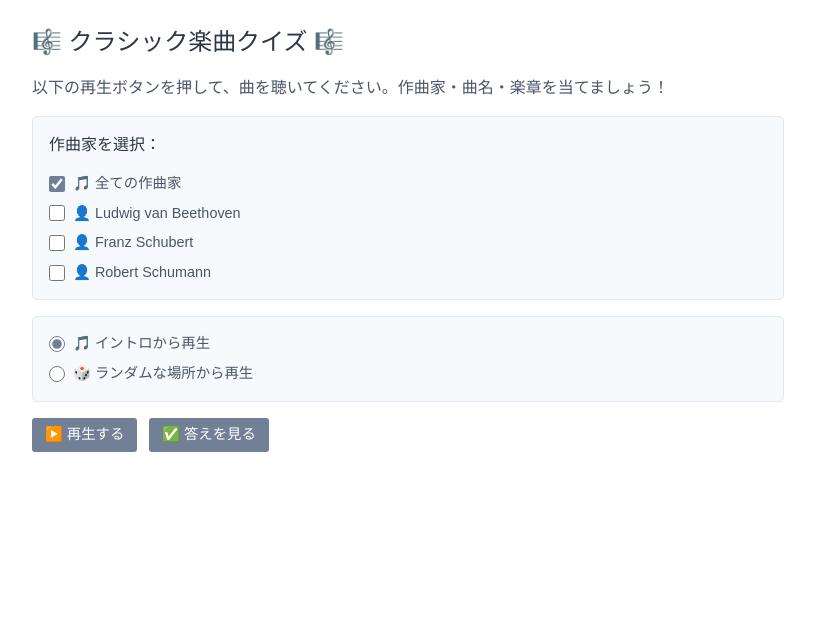
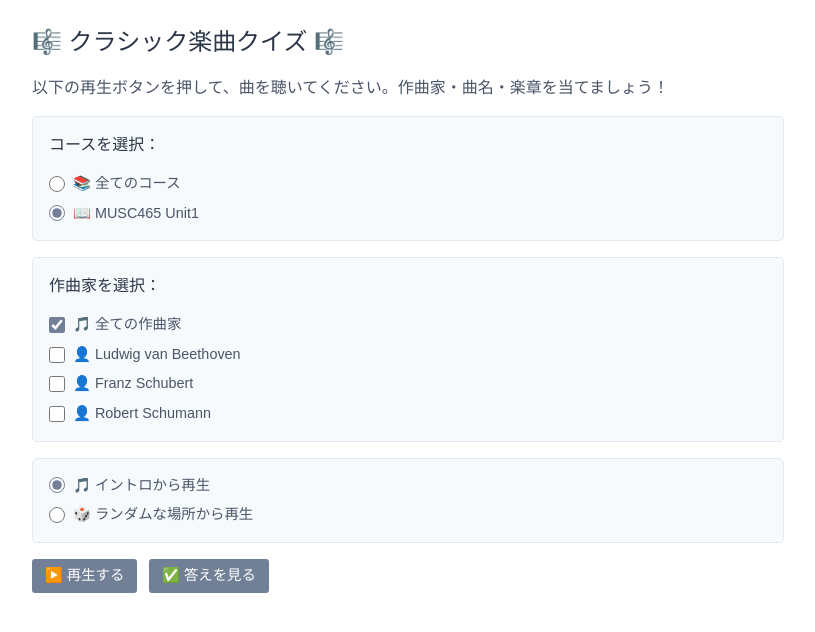
Before and after one commit to ask-t/music465, a Next.js app: page / in a window 1280 px wide. Shown: the top 632 px of the page, without its empty margins (232-1047 px from the left). Built offline with nearby package versions, Linux system fonts and the light colour scheme.

Commit message:
セクションを追加

```diff
--- a/app/page.js
+++ b/app/page.js
@@ -3,6 +3,7 @@
 import { useState, useEffect } from 'react';
 import { songs } from '@/data/songs';
 import styles from './page.module.css';
+import { courses, getAllSongs, getSongsByCourse } from '@/data/courses';
 
 export default function ClassicQuiz() {
   const [showAnswer, setShowAnswer] = useState(false);
@@ -13,6 +14,7 @@ export default function ClassicQuiz() {
   const [isClient, setIsClient] = useState(false);
   const [playMode, setPlayMode] = useState('intro');
   const [selectedComposers, setSelectedComposers] = useState(['all']);
+  const [selectedCourse, setSelectedCourse] = useState('MUSC465-Unit1');
 
   const composers = ['all', 'Ludwig van Beethoven', 'Franz Schubert', 'Robert Schumann'];
 
@@ -36,11 +38,17 @@ export default function ClassicQuiz() {
 
   const generateNewQuestion = () => {
     const useRandomTime = playMode === 'random';
-    const filteredSongs = selectedComposers.includes('all')
-      ? songs
-      : songs.filter(song => selectedComposers.includes(song.composer));
+    let availableSongs = selectedCourse === 'all'
+      ? getAllSongs()
+      : getSongsByCourse(selectedCourse);
 
-    const song = filteredSongs[Math.floor(Math.random() * filteredSongs.length)];
+    if (!selectedComposers.includes('all')) {
+      availableSongs = availableSongs.filter(song =>
+        selectedComposers.includes(song.composer)
+      );
+    }
+
+    const song = availableSongs[Math.floor(Math.random() * availableSongs.length)];
     const movement = song.movements[Math.floor(Math.random() * song.movements.length)];
 
     const randomTimeOffset = useRandomTime
@@ -70,6 +78,34 @@ export default function ClassicQuiz() {
     <div className={styles.container}>
       <h2 className={styles.title}>🎼 クラシック楽曲クイズ 🎼</h2>
       <p className={styles.text}>以下の再生ボタンを押して、曲を聴いてください。作曲家・曲名・楽章を当てましょう！</p>
+
+      <div className={styles.radioGroup}>
+        <p className={styles.groupLabel}>コースを選択：</p>
+        <label className={styles.radioLabel}>
+          <input
+            type="radio"
+            name="course"
+            value="all"
+            checked={selectedCourse === 'all'}
+            onChange={(e) => setSelectedCourse(e.target.value)}
+            className={styles.radioInput}
+          />
+          📚 全てのコース
+        </label>
+        {courses.map(course => (
+          <label key={course.id} className={styles.radioLabel}>
+            <input
+              type="radio"
+              name="course"
+              value={course.id}
+              checked={selectedCourse === course.id}
+              onChange={(e) => setSelectedCourse(e.target.value)}
+              className={styles.radioInput}
+            />
+            📖 {course.name}
+          </label>
+        ))}
+      </div>
 
       <div className={styles.radioGroup}>
         <p className={styles.groupLabel}>作曲家を選択：</p>
--- /dev/null
+++ b/data/courses/index.js
@@ -0,0 +1,14 @@
+import { musc465Unit1 } from './musc465-unit1';
+// 将来的に他のコースも追加可能
+// import { musc465Unit2 } from './musc465-unit2';
+
+export const courses = [musc465Unit1];
+
+export const getAllSongs = () => {
+  return courses.flatMap(course => course.songs);
+};
+
+export const getSongsByCourse = (courseId) => {
+  const course = courses.find(c => c.id === courseId);
+  return course ? course.songs : [];
+};
--- /dev/null
+++ b/data/courses/musc465-unit1.js
@@ -0,0 +1,86 @@
+export const musc465Unit1 = {
+  id: 'MUSC465-Unit1',
+  name: 'MUSC465 Unit1',
+  songs: [
+   {
+        url: "https://www.youtube.com/watch?v=QaBrjn3Nn6M",
+        title: "Piano Sonata No. 3 in C major, Op. 2-3",
+        composer: "Ludwig van Beethoven",
+        movements: [
+            { time: 6, name: "I. Allegro con brio", key: "C major" },
+            { time: 650, name: "II. Adagio", key: "E major" },
+            { time: 1118, name: "III. Scherzo: Allegro", key: "C major" },
+            { time: 1297, name: "IV. Allegro assai", key: "C major" }
+        ]
+    },
+    {
+        url: "https://www.youtube.com/watch?v=QImFm4Y_QPM",
+        title: "Piano Sonata No. 23 in F minor, Op. 57 \"Appassionata\"",
+        composer: "Ludwig van Beethoven",
+        movements: [
+            { time: 0, name: "I. Allegro assai", key: "F minor" },
+            { time: 665, name: "II. Andante con moto", key: "D-flat major" },
+            { time: 1054, name: "III. Allegro ma non troppo - Presto", key: "F minor" }
+        ]
+    },
+    {
+        url: "https://www.youtube.com/watch?v=T6pIn4qW52o",
+        title: "Piano Sonata No. 31 in A-flat major, Op. 110",
+        composer: "Ludwig van Beethoven",
+        movements: [
+            { time: 0, name: "I. Moderato cantabile molto espressivo", key: "A-flat major" },
+            { time: 458, name: "II. Allegro molto", key: "F minor" },
+            { time: 613, name: "III. Adagio ma non troppo – Fuga: Allegro ma non troppo", key: "A-flat major" }
+        ]
+    },
+    {
+        url: "https://www.youtube.com/watch?v=Vy_HeH-pRfI",
+        title: "Wanderer Fantasy in C major, Op. 15, D. 760",
+        composer: "Franz Schubert",
+        movements: [
+            { time: 0, name: "I. Allegro con fuoco ma non troppo", key: "C major" },
+            { time: 342, name: "II. Adagio", key: "C-sharp minor" },
+            { time: 734, name: "III. Presto", key: "A-flat major" },
+            { time: 1019, name: "IV. Allegro", key: "C major" }
+        ]
+    },
+    {
+        url: "https://www.youtube.com/watch?v=qBsL4PNHn2I",
+        title: "Piano Sonata No. 13 in A major, Op. 120, D. 664",
+        composer: "Franz Schubert",
+        movements: [
+            { time: 5, name: "I. Allegro moderato", key: "A major" },
+            { time: 667, name: "II. Andante", key: "D major" },
+            { time: 919, name: "III. Allegro", key: "A major" }
+        ]
+    },
+    {
+        url: "https://www.youtube.com/watch?v=H_KszUWZ3Ac",
+        title: "Carnaval, Op. 9",
+        composer: "Robert Schumann",
+        movements: [
+            { time: 0, name: "1. Préambule", key: "A-flat major" },
+            { time: 142, name: "2. Pierrot", key: "E-flat major" },
+            { time: 251, name: "3. Arlequin", key: "B-flat major" },
+            { time: 317, name: "4. Valse noble", key: "B-flat major" },
+            { time: 405, name: "5. Eusebius", key: "E-flat major" },
+            { time: 537, name: "6. Florestan", key: "G minor" },
+            { time: 596, name: "7. Coquette", key: "B-flat major" },
+            { time: 692, name: "8. Réplique", key: "G minor" },
+            { time: 745, name: "9. Papillons", key: "B-flat minor" },
+            { time: 787, name: "10. Lettres dansantes", key: "E-flat major" },
+            { time: 836, name: "11. Chiarina", key: "C minor" },
+            { time: 948, name: "12. Chopin", key: "A-flat major" },
+            { time: 1013, name: "13. Estrella", key: "F minor" },
+            { time: 1039, name: "14. Reconnaissance", key: "A-flat major" },
+            { time: 1139, name: "15. Pantalon et Colombine", key: "F minor" },
+            { time: 1194, name: "16. Valse allemande", key: "A-flat major" },
+            { time: 1248, name: "17. Paganini", key: "F minor" },
+            { time: 1343, name: "18. Aveu", key: "F minor" },
+            { time: 1409, name: "19. Promenade", key: "D-flat major" },
+            { time: 1555, name: "20. Pause", key: "A-flat major" },
+            { time: 1573, name: "21. Marche des Davidsbündler contre les Philistins", key: "A-flat major" }
+        ]
+    }
+  ]
+};
```
